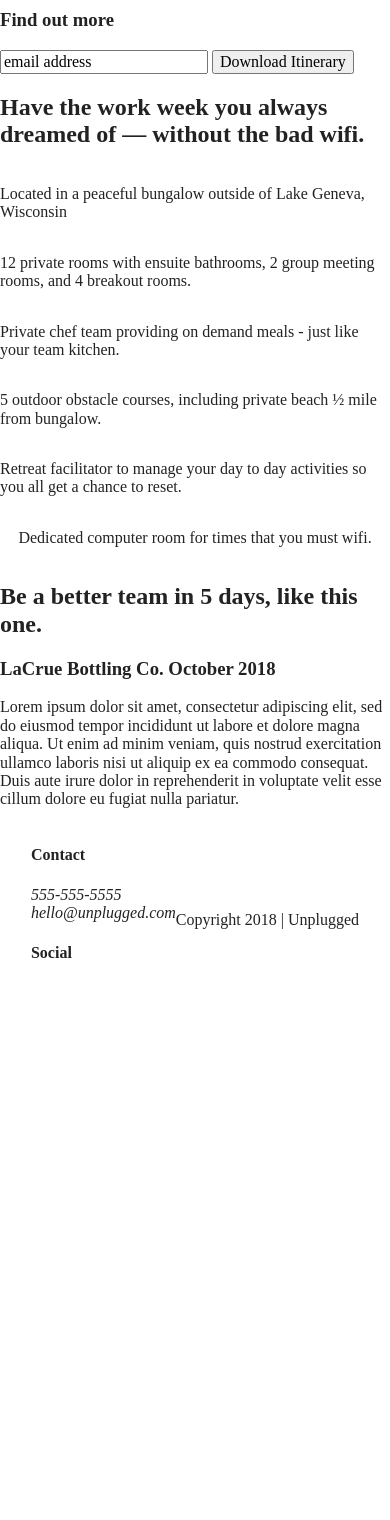
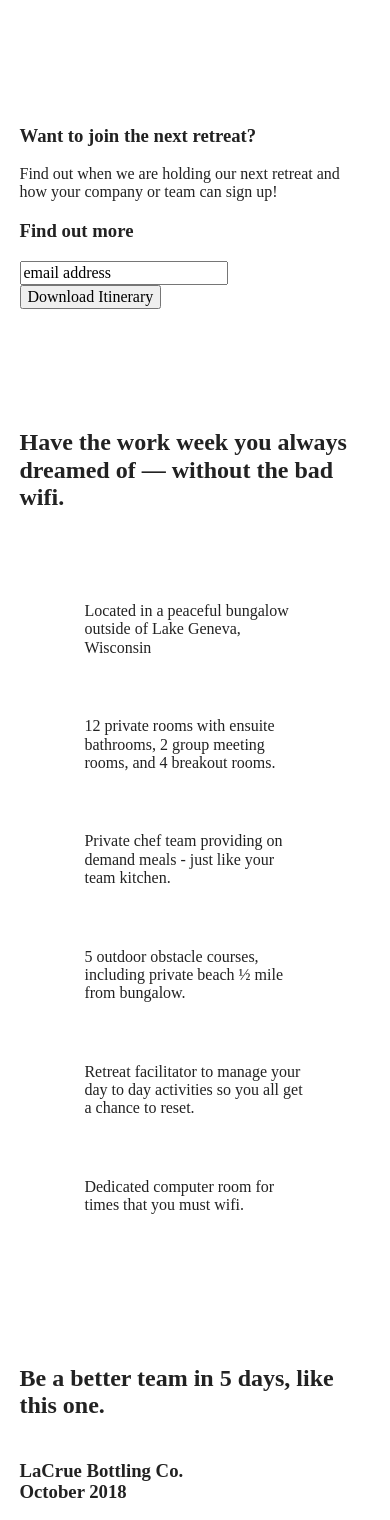
Before and after one commit to akiritsis/responsive-unplugged, a website built with Parcel: page index.html in a window 390 px wide. Shown: the part 380-1900 px from the top of the page. Before the commit the page ends 1395 px from the top, so only its background shows below. Built offline with nearby package versions, Linux system fonts and the light colour scheme; files whose address does not match are found by name.

Commit message:
Format mobile layout

```diff
--- a/css/main.css
+++ b/css/main.css
@@ -87,6 +87,10 @@ textarea {
    Author's custom styles
    ========================================================================== */
 
+.content-wrapper {
+  width: 90%;
+  margin: 50px 0;
+}
 
 /* ------------------------------ BASE HEADER - FOOTER STYLES -----------------------------*/
 
@@ -98,11 +102,22 @@ footer {
   flex-flow: row wrap;
 }
 
+header {
+  padding: 15px 0;
+}
+
 header .content-wrapper {
   display: flex;
   justify-content: center;
   align-items: center;
   flex-flow: row wrap;
+  margin: 0;
+}
+
+.header-divider {
+  width: 100%;
+  height: 1px;
+  margin: 10px 0 20px 0;
 }
 
 header nav {
@@ -110,11 +125,25 @@ header nav {
   justify-content: space-around;
   align-items: center;
   flex-flow: row wrap;
+  width: 60%;
 }
 
 header nav ul {
   display: flex;
   justify-content: space-around;
+  width: 100%;
+}
+
+footer {
+  flex-direction: column;
+}
+
+footer p {
+  margin: 0;
+}
+
+footer .contact {
+  margin-bottom: 50px;
 }
 
 footer .social-icons {
@@ -127,6 +156,15 @@ footer .social-icons p {
   display: flex;
   justify-content: center;
   align-items: center;
+}
+
+footer .copyright {
+  margin: 20px 0;
+}
+
+footer .content-wrapper {
+  width: 55%;
+  margin: 50px 0;
 }
 
 
@@ -157,11 +195,24 @@ aside {
   flex-flow: row wrap;
 }
 
+.features h2 {
+  margin-bottom: 60px;
+}
+
+.features article {
+  width: 63%;
+  margin: 30px 0;
+}
+
 .features .features-items {
   display: flex;
   justify-content: center;
   align-items: center;
   flex-flow: row wrap;
+}
+
+.features p {
+  margin: 0;
 }
 
 /* Reviews */
@@ -170,6 +221,15 @@ aside {
   display: flex;
   justify-content: center;
   flex-flow: row wrap;
+}
+
+.reviews h2 {
+  margin-bottom: 40px;
+}
+
+.reviews h3 {
+  width: 55%;
+  margin: 20px 0;
 }
 
 /* ==========================================================================
@@ -190,6 +250,10 @@ aside {
     flex-flow: row wrap;
   }
 
+  .contact-content p {
+    margin: 0;
+  }
+
   /* ==========================================================================
      FAQ Page
      ========================================================================== */
@@ -202,10 +266,19 @@ aside {
   }
 
   .faq .content-wrapper {
+    margin: 50px 0 0 0;
     display: flex;
     justify-content: center;
     align-items: center;
     flex-flow: row wrap;
+  }
+
+  .faq h2 {
+    margin-bottom: 40px;
+  }
+
+  .faq-content {
+    margin-bottom: 50px;
   }
 
 /* ==========================================================================
```
Also changed, not shown: 1 other file.
